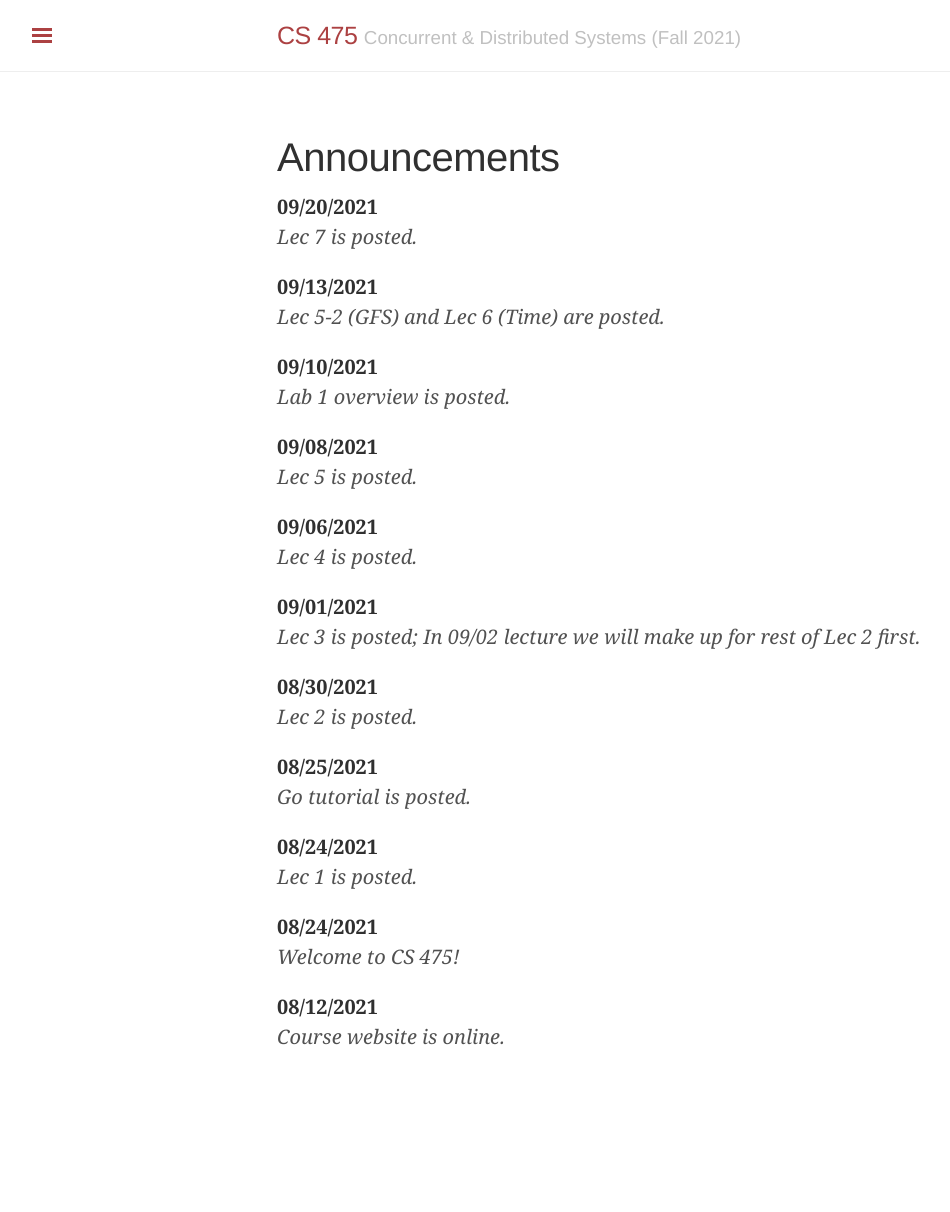
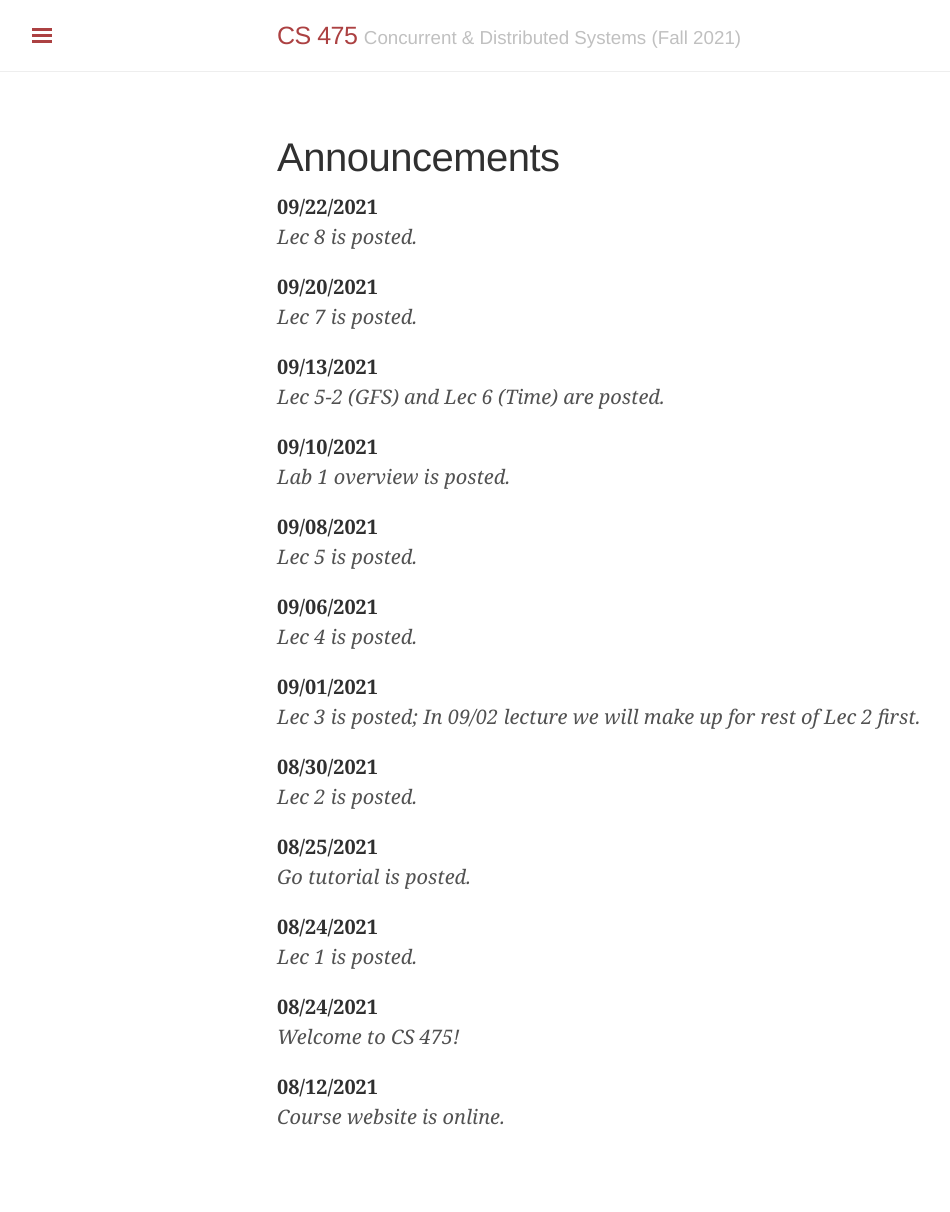
Before and after one commit to tddg/cs475-fall21, a Jekyll site: the page built from allnews.md, in a window 1280 px wide. Shown: the whole page, without its empty margins (3-953 px from the left). Built offline with Jekyll 4.4.1, drawn with Linux system fonts in a browser that asks for light colours; before the commit the page ends 1132 px from its top, so only the background shows below that.

Commit message:
added lec 8

```diff
--- a/_data/news.yml
+++ b/_data/news.yml
@@ -1,3 +1,6 @@
+
+- date: <strong>09/22/2021</strong>
+  headline: "Lec 8 is posted."
 
 - date: <strong>09/20/2021</strong>
   headline: "Lec 7 is posted."
```
Also changed, not shown: schedule.md (+2 -1 lines), 1 other file.
